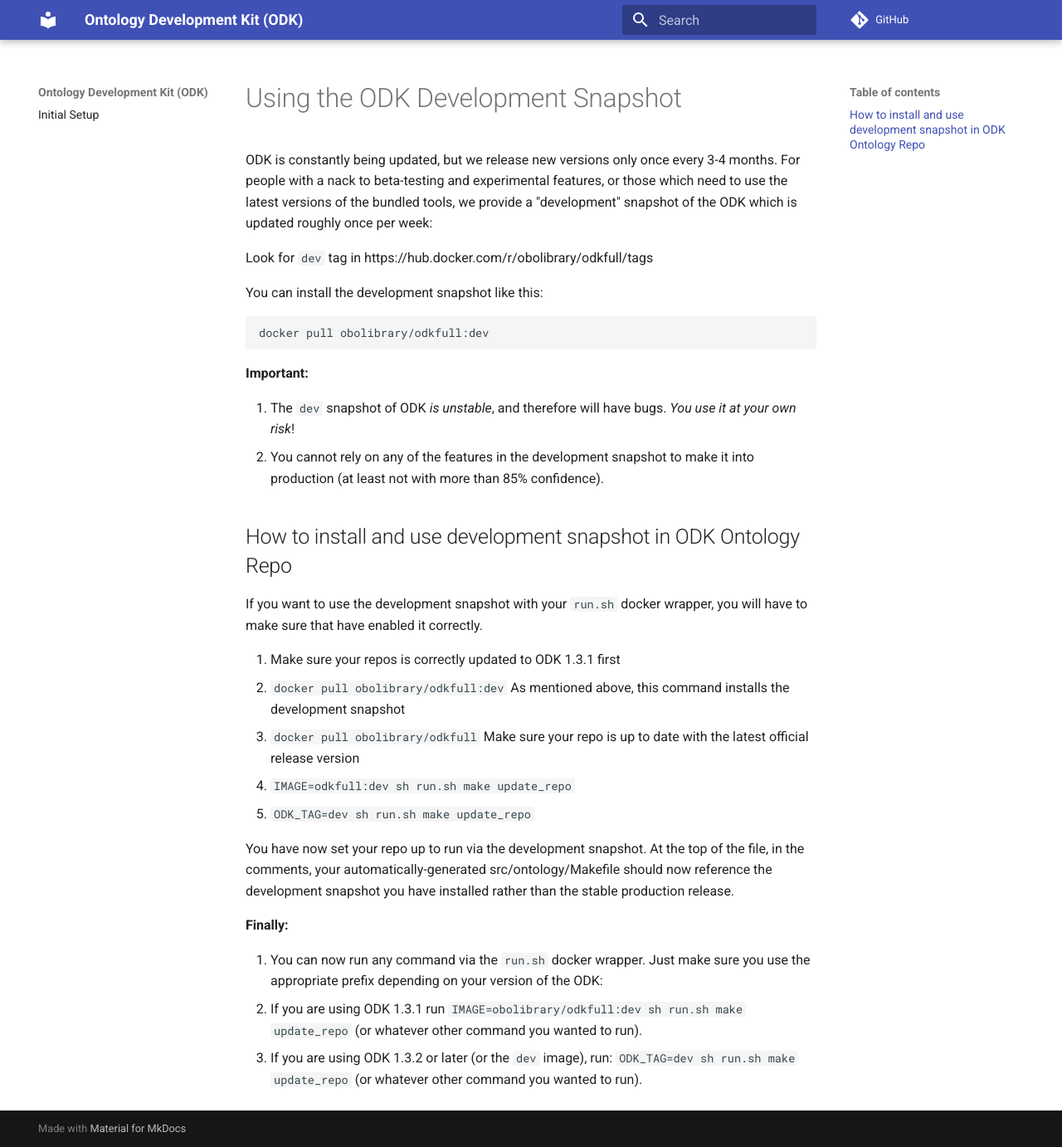
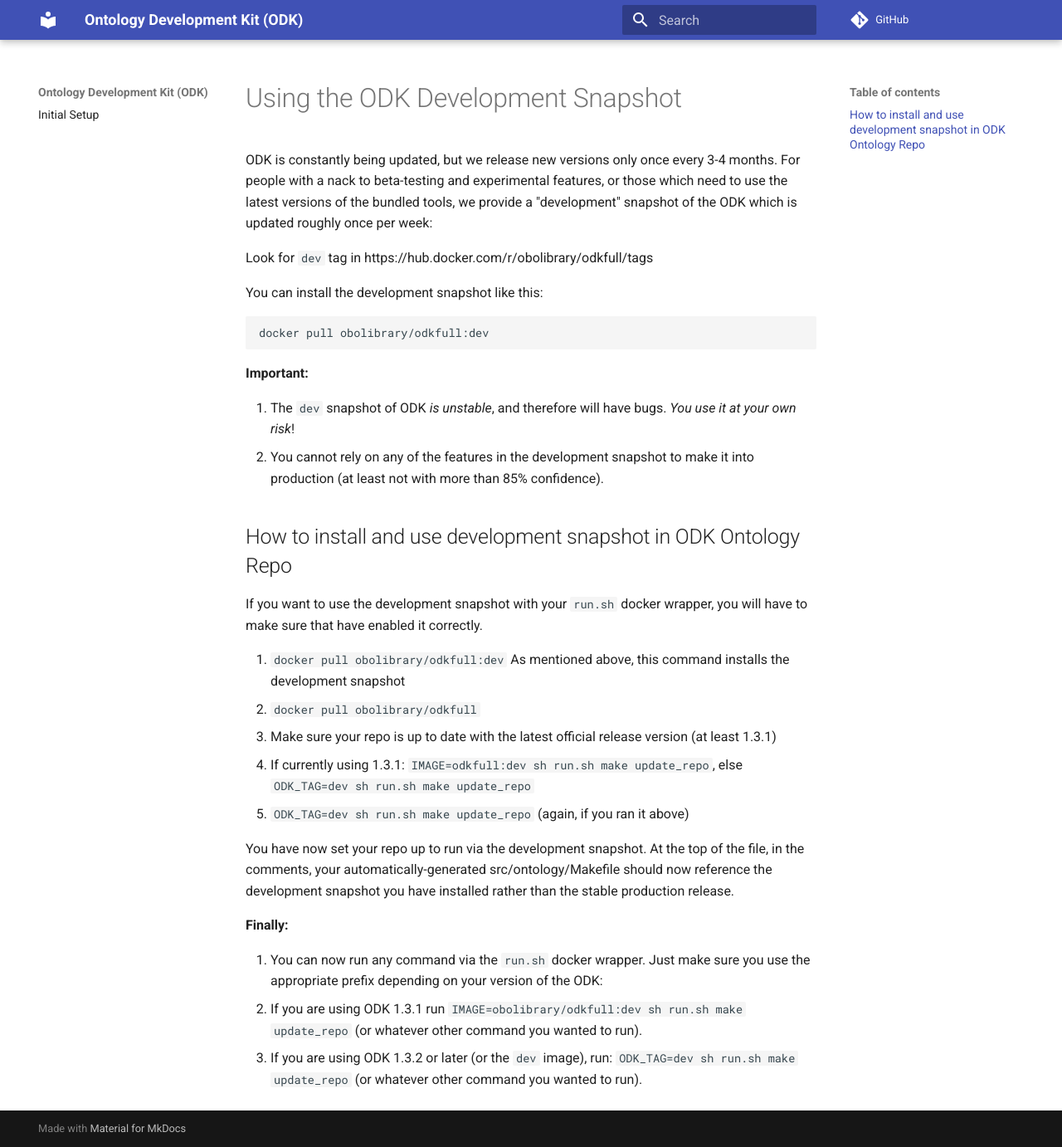
Before and after one commit to INCATools/ontology-development-kit, an MkDocs documentation site: the page built from docs/ODKDevelopmentSnapshot.md, in a window 1280 px wide and 1382 px high. Shown: the whole window at 83% size. Built offline with MkDocs 1.6.1 and Material for MkDocs 9.7.7, drawn with Linux system fonts in a browser that asks for light colours; comment, search, counter and statistics services are not loaded.

Commit message:
Update ODKDevelopmentSnapshot.md

```diff
--- a/docs/ODKDevelopmentSnapshot.md
+++ b/docs/ODKDevelopmentSnapshot.md
@@ -21,11 +21,11 @@
 
 If you want to use the development snapshot with your `run.sh` docker wrapper, you will have to make sure that have enabled it correctly.
 
-1. Make sure your repos is correctly updated to ODK 1.3.1 first
 1. `docker pull obolibrary/odkfull:dev` As mentioned above, this command installs the development snapshot
-2. `docker pull obolibrary/odkfull` Make sure your repo is up to date with the latest official release version
-3. `IMAGE=odkfull:dev sh run.sh make update_repo`
-4. `ODK_TAG=dev sh run.sh make update_repo`
+1. `docker pull obolibrary/odkfull`
+1. Make sure your repo is up to date with the latest official release version (at least 1.3.1)
+1. If currently using 1.3.1: `IMAGE=odkfull:dev sh run.sh make update_repo`, else `ODK_TAG=dev sh run.sh make update_repo`
+1. `ODK_TAG=dev sh run.sh make update_repo` (again, if you ran it above)
 
 You have now set your repo up to run via the development snapshot. At the top of the file, in the comments, your automatically-generated src/ontology/Makefile should now reference the development snapshot you have installed rather than the stable production release.
 
```
